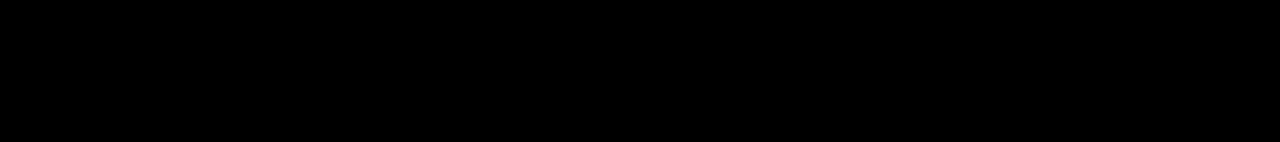
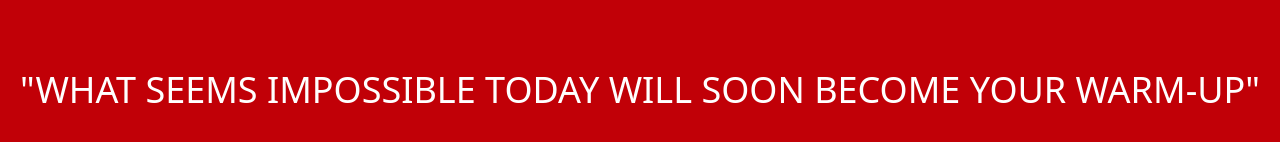
Before and after one commit to dharaniis/arjun-site, a React (Vite) app in the folder client/: page / in a window 1280 px wide. Shown: the part 800-942 px from the top of the page. Before the commit the page ends 800 px from the top, so only its background shows below. Built offline with nearby package versions, Linux system fonts and the light colour scheme; a web font is replaced by a local one.

Commit message:
add Quote

```diff
--- /dev/null
+++ b/client/src/pages/home/Quote.tsx
@@ -0,0 +1,12 @@
+
+type Props = {}
+
+function Quote({}: Props) {
+  return (
+    <div id="Quote" className="bg-red-700 h-[180px] flex justify-center items-center drop-shadow-xl">
+        <h1 className="text-4xl font-thin font-sans text-center">"WHAT SEEMS IMPOSSIBLE TODAY WILL SOON BECOME YOUR WARM-UP"</h1>
+    </div>
+  )
+}
+
+export default Quote
--- a/client/src/pages/home/index.tsx
+++ b/client/src/pages/home/index.tsx
@@ -1,4 +1,5 @@
 import Landing from "./Landing"
+import Quote from "./Quote"
 
 type Props = {}
 
@@ -6,6 +7,7 @@
   return (
     <div>
         <Landing/>
+        <Quote/>
     </div>
   )
 }
```
